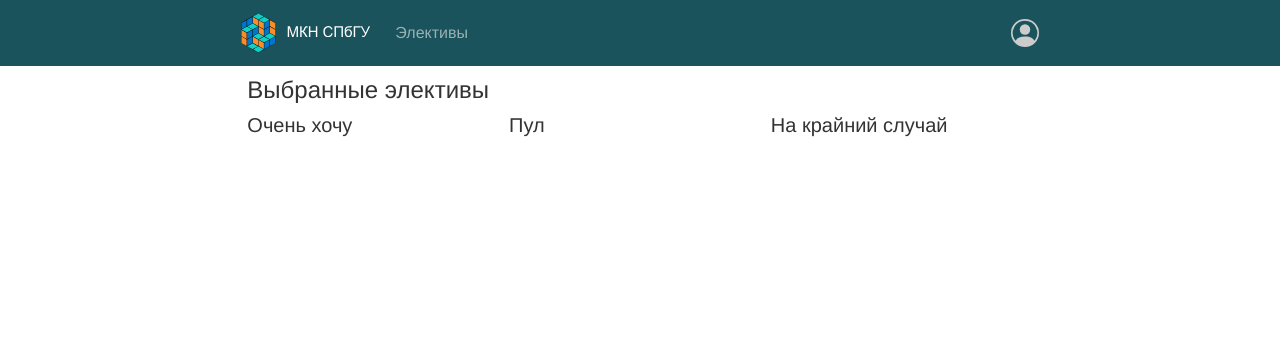
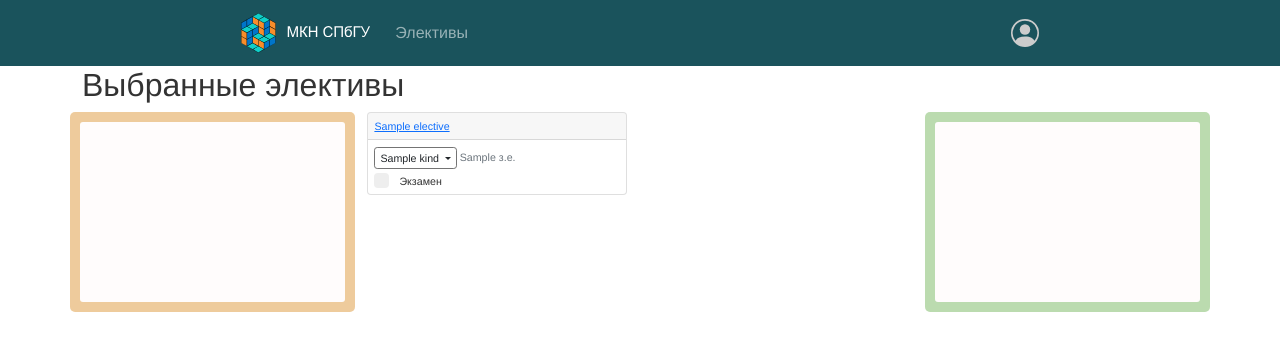
Before and after one commit to tamarinvs19/choosing_electives, a Django app: template templates/account/sort_electives.html in a window 1280 px wide. Shown: the top 351 px of the page. Run offline with Django 3.2, Linux system fonts and the light colour scheme; the template is opened without the code that fills it: most values are stand-ins (such as "Sample title", 1, 10 or a date in 2020).

Commit message:
add sort_electives template

```diff
--- a/templates/account/sort_electives.html
+++ b/templates/account/sort_electives.html
@@ -1,27 +1,123 @@
 {% extends "base.html" %}
+{% load static %}
 {% block head_title %}
 Выбранные элективы
 {% endblock %}
+{% block extra_styles %}
+  <link rel="stylesheet" type="text/css" href="{% static 'styles/applications.css' %}">
+{% endblock %}
 
 {% block body %}
-<div class="row">
-  <div class="row col-md-8 offset-md-2 env-page">
+<div class="container">
     <div class="row">
-			<h4>Выбранные элективы</h2>
+			<h2>Выбранные элективы</h2>
 		</div>
-		<div class="row">
+		<div class="row canvas">
+      <div class="col-md-3 fall-column column">
+        <div class="inner-column">
+
+        </div>
+      </div>
+    <div class="col-md-6 main-column">
+      {% for application in applications %}
+
+      <div class="application card small-font">
+        <div class="elective-name card-header">
+          <a href="{% url 'electives:elective_page' application.elective_id %}">
+{#            <div class="hidden-link">#}
+              {{ application.elective.name }}
+{#            </div>#}
+          </a>
+        </div>
+
+        <div class="application-body card-body">
+          <div class="card-subtitle text-muted">
+            <div class="card-element btn-group elective-kind">
+              <button type="button" class="btn dropdown-toggle small-font"
+                      data-bs-toggle="dropdown" aria-expanded="false">
+                {{ application.kind.long_name }}
+              </button>
+              <ul class="dropdown-menu small-font">
+                {% for short_kind, full_kind, _ in application.elective.text_kinds %}
+                   <li><a class="dropdown-item" href="#">{{ full_kind }}</a></li>
+                {% endfor %}
+              </ul>
+            </div>
+            <div class="card-element credit-units">
+              {{ application.kind.credit_units }} з.е.
+            </div>
+          </div>
+          <div class="exam" role="group">
+            <label for="exam-{{ application.elective_id }}-{{ application.kind_id }}"
+                   class="exam-container small-font">
+              Экзамен
+              <input type="checkbox"
+                     {% if application.kind.credit_units == 2 %}
+                       disabled
+                     {% else %}
+                       {% if application.with_examination %} checked {% endif %}
+                     {% endif %}
+                     id="exam-{{ application.elective_id }}-{{ application.kind_id }}"
+                     class="exam-input">
+              <span class="checkmark"></span>
+            </label>
+          </div>
+        </div>
+
+      </div>
+      {% endfor %}
+    </div>
+    <div class="col-md-3 spring-column column">
+      <div class="inner-column">
+
+      </div>
+    </div>
 		</div>
-		<div class="row">
-			<div class="col-md-4">
-				<h5>Очень хочу</h5>
-			</div>
-			<div class="col-md-4">
-				<h5>Пул</h5>
-			</div>
-			<div class="col-md-4">
-				<h5>На крайний случай</h5>
-			</div>
-		</div>
-	</div>
 </div>
+<script>
+for (let card of $('.application')) {
+    dragElement(card);
+}
+
+function dragElement(elmnt) {
+  let pos1 = 0, pos2 = 0, pos3 = 0, pos4 = 0;
+  if (document.getElementById(elmnt.id + "header")) {
+    // if present, the header is where you move the DIV from:
+    document.getElementById(elmnt.id + "header").onmousedown = dragMouseDown;
+  } else {
+    // otherwise, move the DIV from anywhere inside the DIV:
+    elmnt.onmousedown = dragMouseDown;
+  }
+
+  function dragMouseDown(e) {
+    e = e || window.event;
+    e.preventDefault();
+    // get the mouse cursor position at startup:
+    pos3 = e.clientX;
+    pos4 = e.clientY;
+    document.onmouseup = closeDragElement;
+    // call a function whenever the cursor moves:
+    document.onmousemove = elementDrag;
+  }
+
+  function elementDrag(e) {
+    e = e || window.event;
+    e.preventDefault();
+    // calculate the new cursor position:
+    pos1 = pos3 - e.clientX;
+    pos2 = pos4 - e.clientY;
+    pos3 = e.clientX;
+    pos4 = e.clientY;
+    // set the element's new position:
+    elmnt.style.top = (elmnt.offsetTop - pos2) + "px";
+    elmnt.style.left = (elmnt.offsetLeft - pos1) + "px";
+  }
+
+  function closeDragElement() {
+    // stop moving when mouse button is released:
+    document.onmouseup = null;
+    document.onmousemove = null;
+  }
+}
+</script>
 {% endblock %}
```
